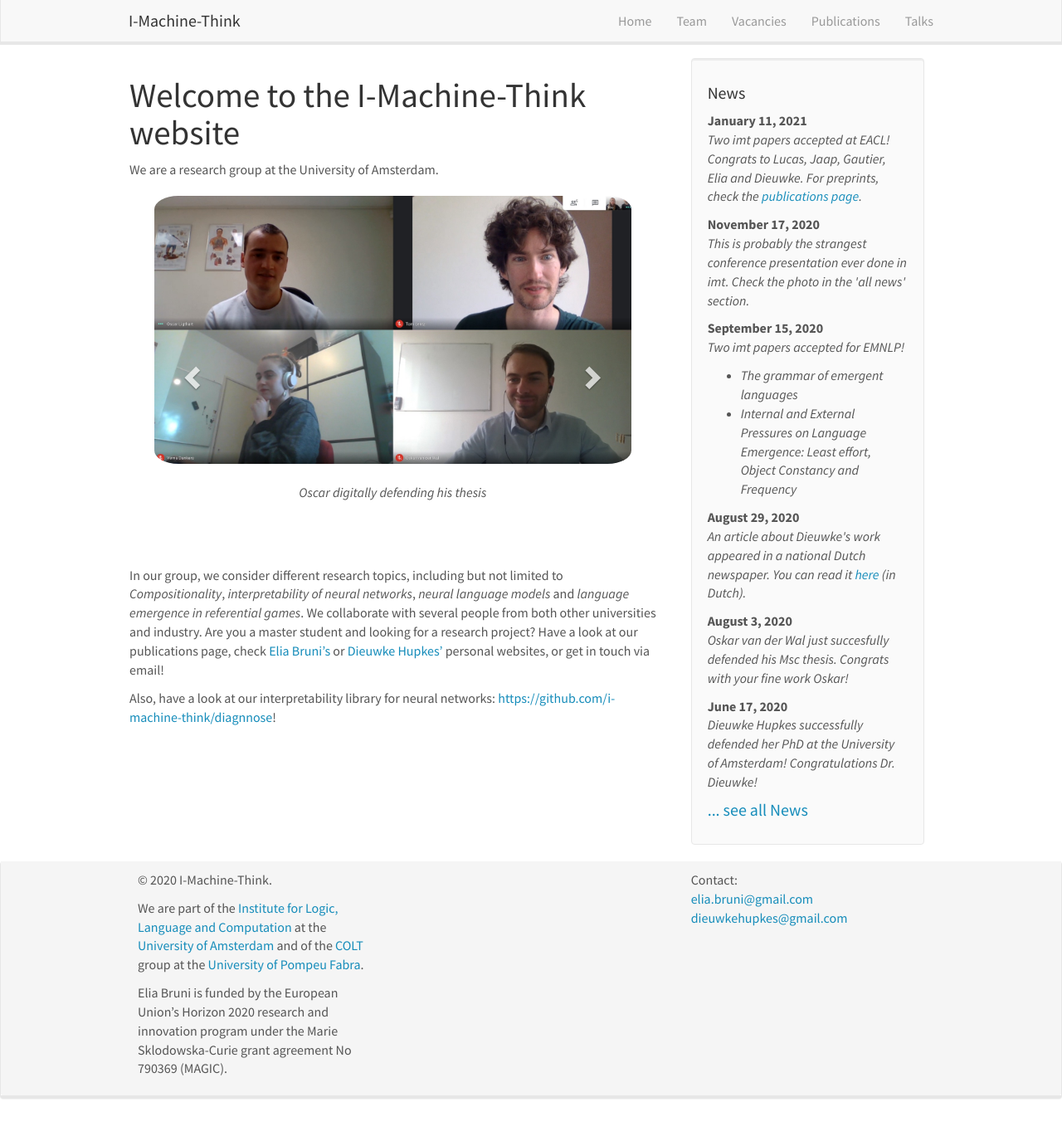
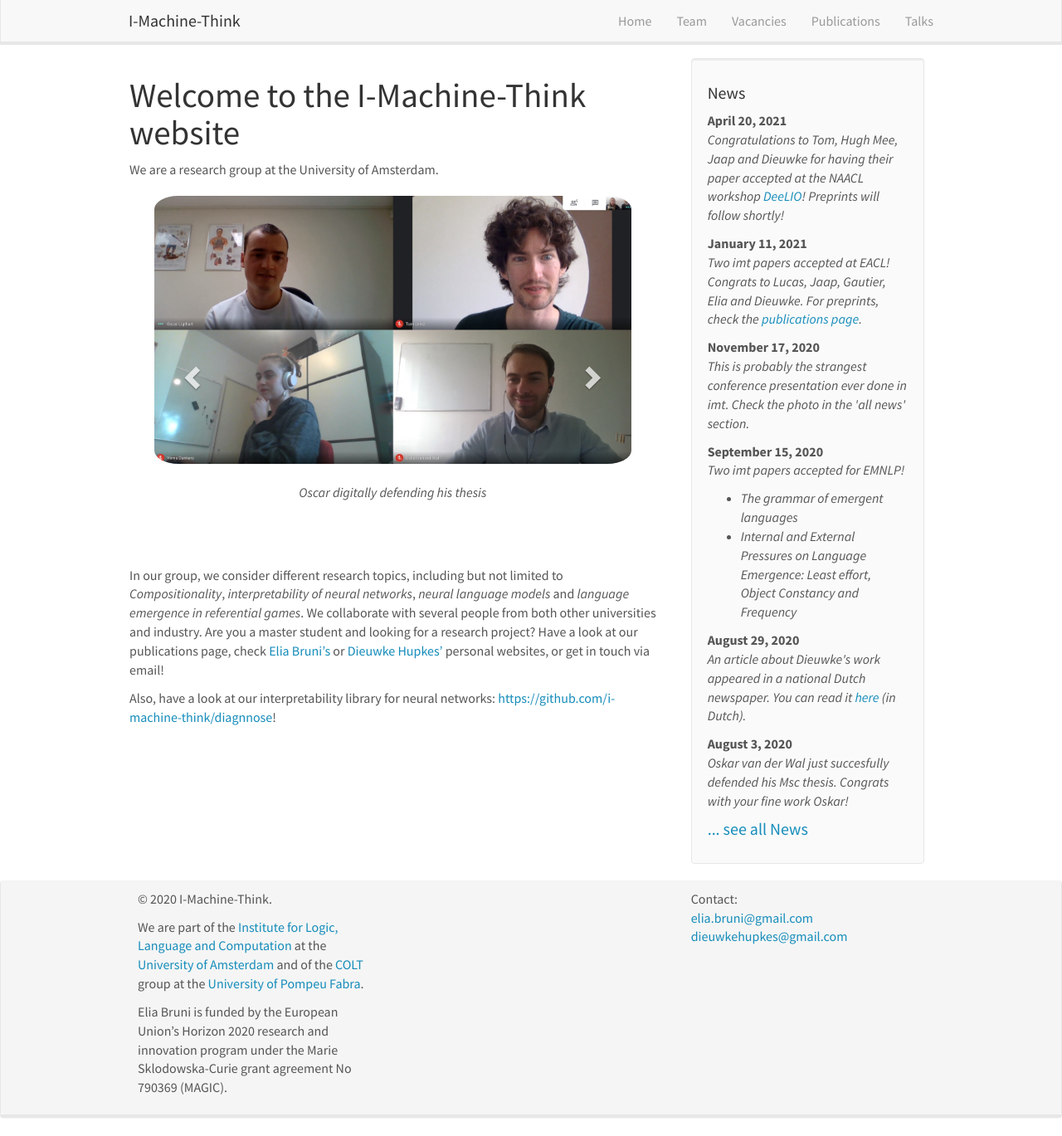
Before and after one commit to i-machine-think/i-machine-think.github.io, a Jekyll site: the page built from _pages/home.md, in a window 1280 px wide and 1369 px high. Shown: the whole window at 83% size. Built offline with Jekyll 4.4.1, drawn with Linux system fonts in a browser that asks for light colours; nearby versions of some CDN libraries.

Commit message:
Add Tom&Hugh Mee paper

```diff
--- a/_data/news.yml
+++ b/_data/news.yml
@@ -1,3 +1,6 @@
+- date: "April 20, 2021"
+  headline: "Congratulations to Tom, Hugh Mee, Jaap and Dieuwke for having their paper accepted at the NAACL workshop <a href='https://sites.google.com/view/deelio-ws/'>DeeLIO</a>! Preprints will follow shortly!"
+
 - date: "January 11, 2021"
   headline: "Two imt papers accepted at EACL! Congrats to Lucas, Jaap, Gautier, Elia and Dieuwke. For preprints, check the <a href='hhtps://i-machine-think.github.io/publications'>publications page</a>."
 
--- a/_data/publist.yml
+++ b/_data/publist.yml
@@ -1,10 +1,18 @@
+- title: "Attention vs Non-attention for a Shapley-based Explanation Method"
+  authors: "Tom Kersten, Hugh Mee Wong, Jaap Jumelet and Dieuwke Hupkes"
+  year: 2021
+  venue: "DeeLIO 2021"
+  link:
+    url:
+    display:
+
 - title: "Co-evolution of language and agents in referential games"
   authors: "Gautier Dagan, Dieuwke Hupkes and Elia Bruni"
   year: 2021
   venue: "EACL 2021"
   link:
     url: https://arxiv.org/pdf/2001.03361.pdf
-    display: preprint
+    display: paper
 
 - title: "Language modelling as a multi-task problem"
   authors: "Lucas Weber, Jaap Jumelet, Elia Bruni and Dieuwke Hupkes"
@@ -12,7 +20,7 @@
   venue: "EACL 2021"
   link:
     url: https://arxiv.org/pdf/2101.11287.pdf
-    display: preprint
+    display: paper
 
 - title: "Internal and External Pressures on Language Emergence: Least Effort, Object Constancy and Frequency."
   authors: "Diana Rodriguez Luna, Edoardo Ponti, Dieuwke Hupkes and Elia Bruni "
```
